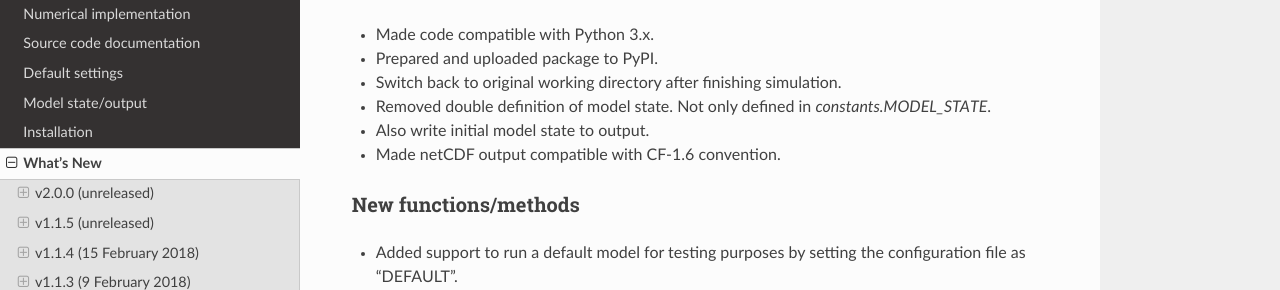
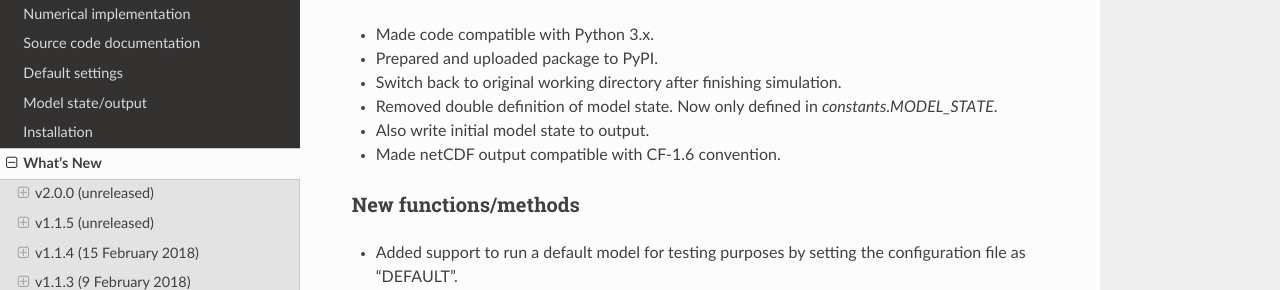
Before and after one commit to openearth/aeolis-python, a Sphinx documentation site: the page built from docs/whatsnew.rst, in a window 1280 px wide and 900 px high, scrolled down 2218 px. Shown: the part 161-451 px from the top of the window. Built offline with Sphinx 7.4.7 and the Read the Docs theme 2.0.0, drawn with Linux system fonts in a browser that asks for light colours.

Commit message:
User start-after and end-before to display code blocks with default model state and settings

```diff
--- a/docs/defaults.rst
+++ b/docs/defaults.rst
@@ -9,4 +9,5 @@
 
 .. literalinclude:: ../aeolis/constants.py
    :language: python
-   :lines: 75-149
+   :start-before: #: AeoLiS model default configuration
+   :end-before: #: Required model configuration parameters
--- a/docs/output.rst
+++ b/docs/output.rst
@@ -10,4 +10,5 @@
 
 .. literalinclude:: ../aeolis/constants.py
    :language: python
-   :lines: 30-69
+   :start-after: #: Aeolis model state variables
+   :end-before: #: AeoLiS model default configuration
--- a/docs/whatsnew.rst
+++ b/docs/whatsnew.rst
@@ -136,7 +136,7 @@
 * Prepared and uploaded package to PyPI.
 * Switch back to original working directory after finishing
   simulation.
-* Removed double definition of model state. Not only defined in
+* Removed double definition of model state. Now only defined in
   `constants.MODEL_STATE`.
 * Also write initial model state to output.
 * Made netCDF output compatible with CF-1.6 convention.
```
